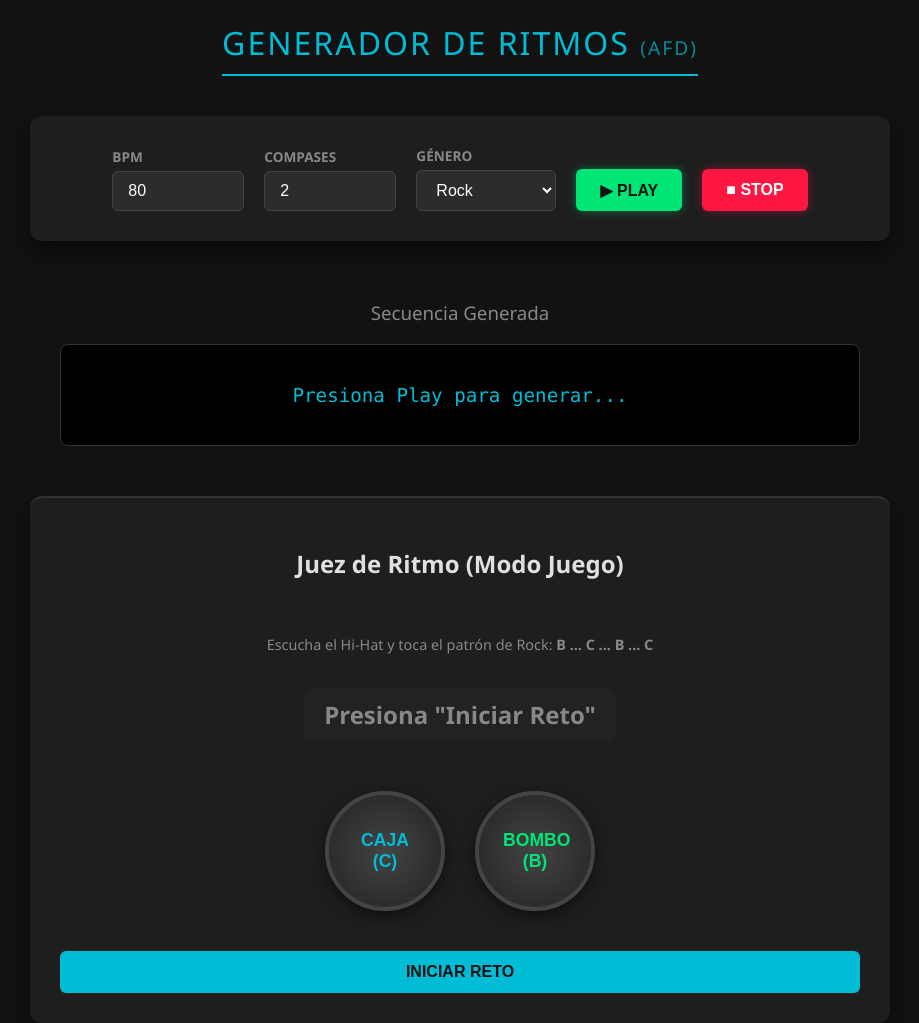
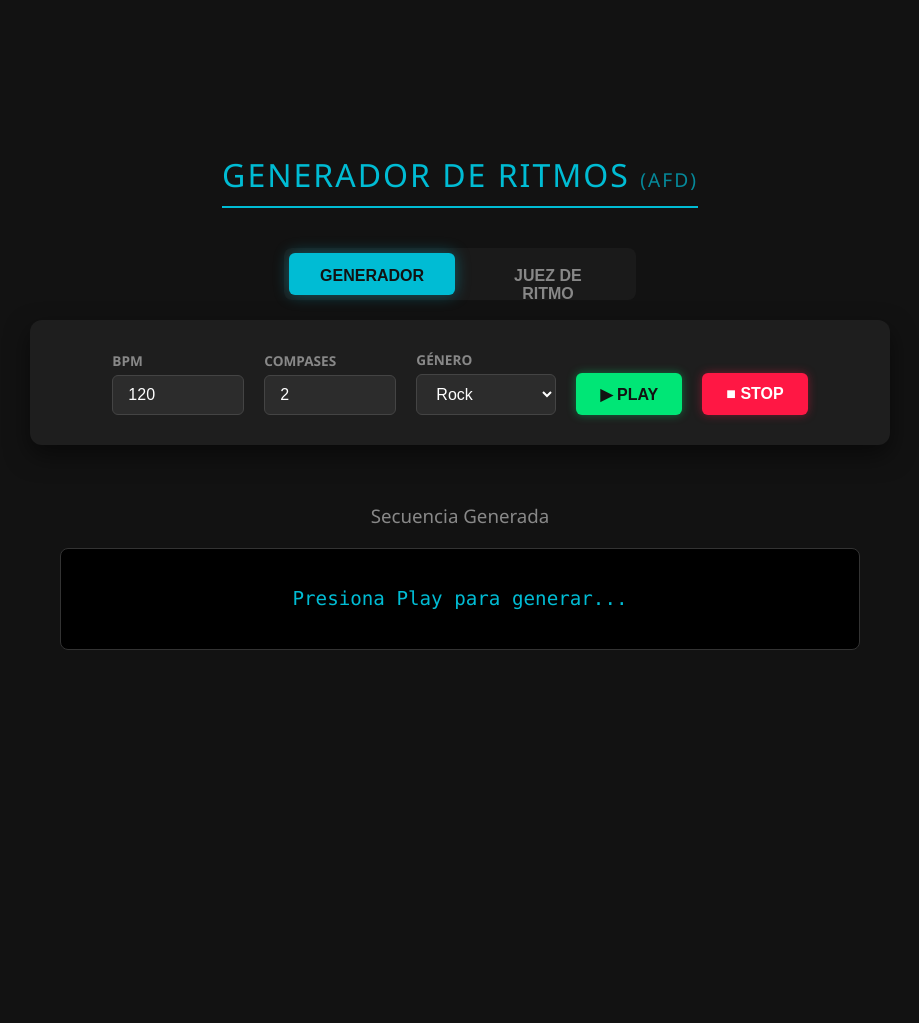
Before and after one commit to tiagoshan/Generador-y-Clasificador-Ritmico-AFD-, a Django app: page / in a window 1280 px wide. Shown: the whole page, without its empty margins (180-1099 px from the left). After the commit the page ends 650 px from the top, so only its background shows below. Run offline with Django 5.2, Linux system fonts and the light colour scheme.

Commit message:
ajustes y mejora de audios

```diff
--- a/ritmos/static/ritmos/css/style.css
+++ b/ritmos/static/ritmos/css/style.css
@@ -1,12 +1,11 @@
-/* ritmos/static/ritmos/css/style.css */
 
 :root {
     --bg-color: #121212;
     --panel-color: #1e1e1e;
     --text-color: #e0e0e0;
-    --accent-color: #00bcd4; /* Cyan */
-    --play-color: #00e676;   /* Verde Neón */
-    --stop-color: #ff1744;   /* Rojo Neón */
+    --accent-color: #00bcd4;
+    --play-color: #00e676;
+    --stop-color: #ff1744;
     --font-main: 'Segoe UI', Roboto, Helvetica, Arial, sans-serif;
     --font-mono: 'Consolas', 'Courier New', monospace;
 }
@@ -33,7 +32,7 @@ h1 {
     padding-bottom: 10px;
 }
 
-/* Panel de Controles */
+
 .controls {
     background-color: var(--panel-color);
     padding: 30px;
@@ -48,7 +47,7 @@ h1 {
     width: 90%;
 }
 
-/* Estilos de Inputs y Labels */
+
 .control-group {
     display: flex;
     flex-direction: column;
@@ -83,7 +82,7 @@ input:focus, select:focus {
     border-color: var(--accent-color);
 }
 
-/* Botones */
+
 button {
     border: none;
     padding: 12px 24px;
@@ -94,7 +93,7 @@ button {
     transition: transform 0.1s, filter 0.3s;
     text-transform: uppercase;
     color: #121212;
-    height: 42px; /* Para alinear con inputs */
+    height: 42px;
 }
 
 button:active {
@@ -120,7 +119,7 @@ button:active {
     filter: brightness(1.1);
 }
 
-/* Visualizador de Secuencia */
+
 .display-container {
     margin-top: 40px;
     width: 90%;
@@ -141,7 +140,7 @@ h3 {
     border-radius: 8px;
     border: 1px solid #333;
     font-size: 1.2rem;
-    white-space: pre-wrap; /* Permite que el texto baje si es muy largo */
+    white-space: pre-wrap;
     word-wrap: break-word;
     box-shadow: inset 0 0 20px rgba(0,0,0,0.8);
     min-height: 60px;
@@ -149,7 +148,7 @@ h3 {
     align-items: center;
     justify-content: center;
 }
-/* Estilos del Modo Juego */
+
 .game-panel {
     margin-top: 30px;
     flex-direction: column;
@@ -166,7 +165,7 @@ h3 {
 .drum-pad {
     width: 120px;
     height: 120px;
-    border-radius: 50%; /* Círculos */
+    border-radius: 50%;
     border: 4px solid #444;
     font-weight: bold;
     font-size: 1.1rem;
@@ -176,7 +175,7 @@ h3 {
 
 .kick-pad {
     background: radial-gradient(circle, #444 0%, #222 100%);
-    color: #00e676; /* Texto verde */
+    color: #00e676;
 }
 
 .kick-pad:active {
@@ -187,7 +186,7 @@ h3 {
 
 .snare-pad {
     background: radial-gradient(circle, #444 0%, #222 100%);
-    color: #00bcd4; /* Texto cyan */
+    color: #00bcd4;
 }
 
 .snare-pad:active {
@@ -213,3 +212,39 @@ h3 {
 
 @keyframes pop { 50% { transform: scale(1.2); } }
 @keyframes shake { 0%, 100% { transform: translateX(0); } 25% { transform: translateX(-5px); } 75% { transform: translateX(5px); } }
+.nav-bar {
+    display: flex;
+    gap: 10px;
+    margin-bottom: 20px;
+    background-color: #1a1a1a;
+    padding: 5px;
+    border-radius: 8px;
+}
+
+.nav-btn {
+    background-color: transparent;
+    color: #888;
+    border: 2px solid transparent;
+    flex: 1;
+    transition: all 0.3s;
+}
+
+.nav-btn:hover {
+    color: white;
+    background-color: #252525;
+}
+
+.nav-btn.active {
+    background-color: var(--accent-color);
+    color: #121212;
+    box-shadow: 0 0 15px rgba(0, 188, 212, 0.4);
+}
+
+
+.section-container {
+    animation: fadeIn 0.4s ease;
+    width: 100%;
+    display: flex;
+    flex-direction: column;
+    align-items: center;
+}
--- a/ritmos/static/ritmos/js/sequencer.js
+++ b/ritmos/static/ritmos/js/sequencer.js
@@ -1,29 +1,21 @@
-// ritmos/static/ritmos/js/sequencer.js
-
-// ==========================================
-// 1. CONFIGURACIÓN Y VARIABLES GLOBALES
-// ==========================================
-
 let audioContext = null;
 let audioBuffers = {};
 let isPlaying = false;
 let proximoTiempoDeNota = 0.0;
 let indiceNotaActual = 0;
-let secuenciaActual = [];
+let secuenciaActual = []; // Array para soportar símbolos dobles
 let bpm = 120.0;
 let timerID = null;
 
+// Ruta base para los archivos de sonido
 const RUTA_SONIDOS = window.STATIC_URL + 'ritmos/sounds/';
-
-// ==========================================
-// 2. MOTOR DE AUDIO (Web Audio API)
-// ==========================================
 
 async function cargarSonido(url, simbolo) {
     if (!audioContext) {
         audioContext = new (window.AudioContext || window.webkitAudioContext)();
     }
     try {
+
         const response = await fetch(url);
         const arrayBuffer = await response.arrayBuffer();
         const audioBuffer = await audioContext.decodeAudioData(arrayBuffer);
@@ -37,9 +29,9 @@ async function cargarSonido(url, simbolo) {
 async function precargarSonidos() {
     console.log("Precargando sonidos...");
     try {
-        await cargarSonido(RUTA_SONIDOS + 'B.wav', 'B');
-        await cargarSonido(RUTA_SONIDOS + 'C.wav', 'C');
-        await cargarSonido(RUTA_SONIDOS + 'H.wav', 'H');
+        await cargarSonido(RUTA_SONIDOS + 'B.wav?v=2', 'B'); //?v=2 para evitar caché
+        await cargarSonido(RUTA_SONIDOS + 'C.wav?v=2', 'C');
+        await cargarSonido(RUTA_SONIDOS + 'H.wav?v=2', 'H');
         console.log("¡Sonidos listos!");
     } catch (e) {
         console.error("Error fatal en precarga:", e);
@@ -55,9 +47,7 @@ function reproducirSonido(simbolo) {
     source.start(0);
 }
 
-// ==========================================
-// 3. SECUENCIADOR (GENERADOR AUTOMÁTICO)
-// ==========================================
+//generador
 
 function programador() {
     while (proximoTiempoDeNota < audioContext.currentTime + 0.1) {
@@ -84,6 +74,7 @@ function programador() {
 
 async function play() {
     if (isPlaying) return;
+
     if (typeof stopGame === "function" && isGaming) stopGame();
 
     if (!audioContext) await precargarSonidos();
@@ -91,7 +82,7 @@ async function play() {
 
     isPlaying = true;
 
-    // Actualizar BPM desde la interfaz
+    // Actualizar BPM
     bpm = document.getElementById('bpm').value;
     const compases = document.getElementById('measures').value;
     const genero = document.getElementById('genreSelect').value;
@@ -128,9 +119,7 @@ function stop() {
     window.clearTimeout(timerID);
 }
 
-// ==========================================
-// 4. JUEZ INTERACTIVO (MODO JUEGO)
-// ==========================================
+// modo de juego
 
 let isGaming = false;
 let gameStep = 0;
@@ -147,18 +136,15 @@ const TARGET_PATTERN = [
 function gameLoop() {
     while (gameNextNoteTime < audioContext.currentTime + 0.1) {
 
-        // --- CAMBIO AQUÍ ---
-        // Solo tocamos el Hi-Hat si el paso es PAR (0, 2, 4...)
-        // Esto deja una semicorchea de silencio (la impar) en medio.
+        // hi hat solo si es par
         if (gameStep % 2 === 0) {
             reproducirSonido('H');
         }
-        // -------------------
 
-        // 2. Actualizar paso
+        // actualizar paso
         gameStep = (gameStep + 1) % 16;
 
-        // 3. Avanzar tiempo
+        // avanzar tiempo
         const secondsPerStep = (60.0 / bpm) / 4.0;
         gameNextNoteTime += secondsPerStep;
     }
@@ -174,13 +160,13 @@ function checkHit(instrumentoTocado) {
     const esperado = TARGET_PATTERN[stepEvaluado];
 
     if (esperado === instrumentoTocado) {
-        feedbackEl.textContent = "¡BIEN! 😎";
+        feedbackEl.textContent = "¡BIEN! ";
         feedbackEl.className = "feedback-good";
     } else {
         if (esperado === null) {
-            feedbackEl.textContent = "¡A DESTIEMPO! ⚠️";
+            feedbackEl.textContent = "¡A DESTIEMPO! ";
         } else {
-            feedbackEl.textContent = "¡MAL! ❌";
+            feedbackEl.textContent = "¡MAL! ";
         }
         feedbackEl.className = "feedback-bad";
     }
@@ -188,7 +174,7 @@ function checkHit(instrumentoTocado) {
 
 function startGame() {
     if (isGaming) return;
-    if (isPlaying) stop();
+    if (isPlaying) stop(); // parar generador
 
     if (!audioContext) precargarSonidos();
     if (audioContext && audioContext.state === 'suspended') audioContext.resume();
@@ -197,11 +183,9 @@ function startGame() {
     gameStep = 15;
     gameNextNoteTime = audioContext.currentTime;
 
-    // --- CAMBIO AQUÍ: PREDETERMINADO BAJO ---
-    // Ponemos el BPM en 60 (Lento) para empezar fácil
-    bpm = 30;
-    document.getElementById('bpm').value = bpm; // Actualizamos la cajita visualmente
-    // ----------------------------------------
+    // bpm prederminador para el juego
+    bpm = 80;
+    if(document.getElementById('bpm')) document.getElementById('bpm').value = bpm;
 
     document.getElementById('startGameButton').style.display = 'none';
     document.getElementById('stopGameButton').style.display = 'block';
@@ -224,28 +208,26 @@ function stopGame() {
     fb.className = "feedback-neutral";
 }
 
-// ==========================================
-// 5. INICIALIZACIÓN DE EVENTOS
-// ==========================================
+//iniciazión de eventos
 
 window.addEventListener('DOMContentLoaded', () => {
 
-    // Controles Generales
+    // controles generador
     const playBtn = document.getElementById('playButton');
     const stopBtn = document.getElementById('stopButton');
-    const bpmInput = document.getElementById('bpm'); // Referencia al input BPM
+    const bpmInput = document.getElementById('bpm');
 
     if(playBtn) playBtn.addEventListener('click', play);
     if(stopBtn) stopBtn.addEventListener('click', stop);
 
-    // --- CAMBIO AQUÍ: Actualizar BPM en tiempo real si el usuario lo cambia ---
+    // actualizar BPM en tiempo real
     if(bpmInput) {
         bpmInput.addEventListener('input', function() {
-            bpm = parseFloat(this.value) || 120; // Actualiza la variable global
+            bpm = parseFloat(this.value) || 120;
         });
     }
 
-    // Controles Juego
+    // controles
     const startInfoBtn = document.getElementById('startGameButton');
     const stopInfoBtn = document.getElementById('stopGameButton');
     const btnKick = document.getElementById('btnKick');
@@ -257,27 +239,21 @@ window.addEventListener('DOMContentLoaded', () => {
     if(btnKick) btnKick.addEventListener('mousedown', () => checkHit('B'));
     if(btnSnare) btnSnare.addEventListener('mousedown', () => checkHit('C'));
 
-    // Teclado
-    // Teclado para el juego
+    // teclado solo suena si el juego está activo
     window.addEventListener('keydown', (e) => {
-        // 1. Esta línea es la clave:
-        // Si el juego NO ha iniciado (!isGaming), la función se detiene aquí.
-        // Por lo tanto, las teclas B y C no sonarán.
-        if (!isGaming) return;
+        if (!isGaming) return; // bloqueo
 
-        // 2. Si el juego SÍ ha iniciado:
         if (e.key.toLowerCase() === 'b') {
-            checkHit('B'); // Toca Bombo y verifica acierto
+            checkHit('B');
         }
         if (e.key.toLowerCase() === 'c') {
-            checkHit('C'); // Toca Caja y verifica acierto
+            checkHit('C');
         }
     });
 
-    // Precarga
     precargarSonidos().catch(e => console.error(e));
 
-    // BPM Dinámico por Género (Solo afecta al modo Generador cuando cambias el selector)
+    // bpm por género
     const genreSelect = document.getElementById('genreSelect');
     const bpmPorGenero = { 'rock': 120, 'reggaeton': 90, 'hiphop': 85 };
 
@@ -286,11 +262,41 @@ window.addEventListener('DOMContentLoaded', () => {
             const val = this.value;
             if (bpmPorGenero[val]) {
                 bpmInput.value = bpmPorGenero[val];
-                bpm = bpmPorGenero[val]; // Actualizamos también la variable global
+                bpm = bpmPorGenero[val];
 
                 bpmInput.style.backgroundColor = '#333';
                 setTimeout(() => bpmInput.style.backgroundColor = '', 200);
             }
         });
     }
+
+    // tabs
+    const tabGen = document.getElementById('tabGenerator');
+    const tabGame = document.getElementById('tabGame');
+
+    const secGen = document.getElementById('generatorSection');
+    const secGame = document.getElementById('gameSection');
+
+    function switchTab(target) {
+        // detener cualquier sonido al cambiar
+        stop();
+        stopGame();
+
+        if (target === 'generator') {
+            if(tabGen) tabGen.classList.add('active');
+            if(tabGame) tabGame.classList.remove('active');
+
+            if(secGen) secGen.style.display = 'flex';
+            if(secGame) secGame.style.display = 'none';
+        } else {
+            if(tabGame) tabGame.classList.add('active');
+            if(tabGen) tabGen.classList.remove('active');
+
+            if(secGen) secGen.style.display = 'none';
+            if(secGame) secGame.style.display = 'flex';
+        }
+    }
+
+    if(tabGen) tabGen.addEventListener('click', () => switchTab('generator'));
+    if(tabGame) tabGame.addEventListener('click', () => switchTab('game'));
 });
--- a/ritmos/templates/ritmos/index.html
+++ b/ritmos/templates/ritmos/index.html
@@ -12,10 +12,16 @@
 
     <h1>Generador de Ritmos <span style="font-size: 0.6em; opacity: 0.7;">(AFD)</span></h1>
 
+    <div class="nav-bar">
+        <button id="tabGenerator" class="nav-btn active">Generador</button>
+        <button id="tabGame" class="nav-btn">Juez de Ritmo</button>
+    </div>
+
+    <div id="generatorSection" class="section-container">
         <div class="controls">
             <div class="control-group">
                 <label for="bpm">BPM</label>
-            <input type="number" id="bpm" value="80" min="40" max="240">
+                <input type="number" id="bpm" value="120" min="40" max="240">
             </div>
 
             <div class="control-group">
@@ -40,6 +46,9 @@
             <h3>Secuencia Generada</h3>
             <pre id="sequenceDisplay">Presiona Play para generar...</pre>
         </div>
+    </div>
+
+    <div id="gameSection" class="section-container" style="display: none;">
         <div class="controls game-panel">
             <h2>Juez de Ritmo (Modo Juego)</h2>
             <p style="font-size: 0.9rem; color: #888;">
@@ -49,13 +58,8 @@
             <div id="feedbackDisplay" class="feedback-neutral">Presiona "Iniciar Reto"</div>
 
             <div class="drum-pad-container">
-            <button id="btnSnare" class="drum-pad snare-pad">
-                CAJA (C)
-            </button>
-            <button id="btnKick" class="drum-pad kick-pad">
-                BOMBO (B)
-            </button>
-
+                <button id="btnKick" class="drum-pad kick-pad">BOMBO (B)</button>
+                <button id="btnSnare" class="drum-pad snare-pad">CAJA (C)</button>
             </div>
 
             <button id="startGameButton" style="background-color: var(--accent-color); width: 100%; margin-top: 20px;">
@@ -65,6 +69,8 @@
                 Terminar
             </button>
         </div>
+    </div>
+
     <script>
         window.STATIC_URL = "{% static '' %}";
     </script>
```
Also changed, not shown: ritmos/automata_logic/aceptador_machines.py (+4 -6 lines), ritmos/automata_logic/automata_base.py (+19 -42 lines), ritmos/automata_logic/genre_configs.py (+23 -33 lines), ritmos/automata_logic/mealy_machines.py (+19 -33 lines), 6 other files. Lines whose indentation alone changed are shown as unchanged.
